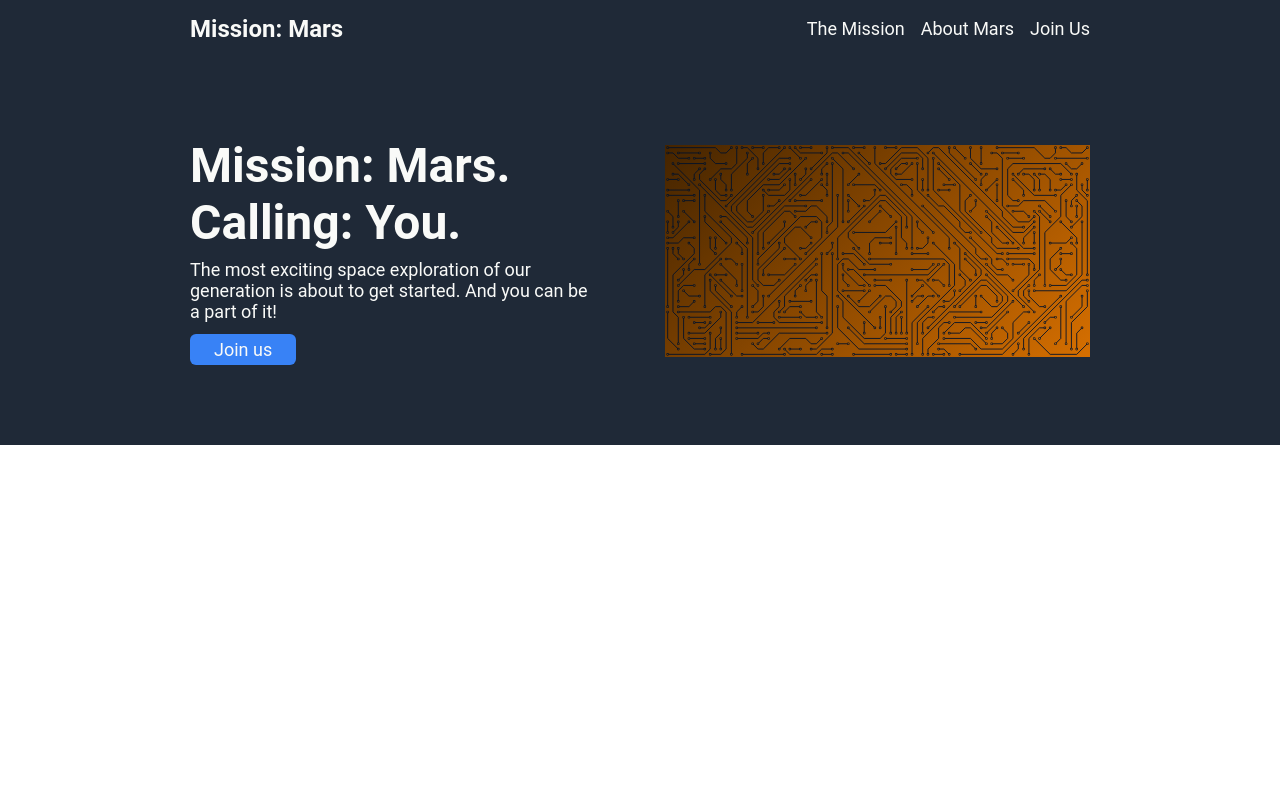
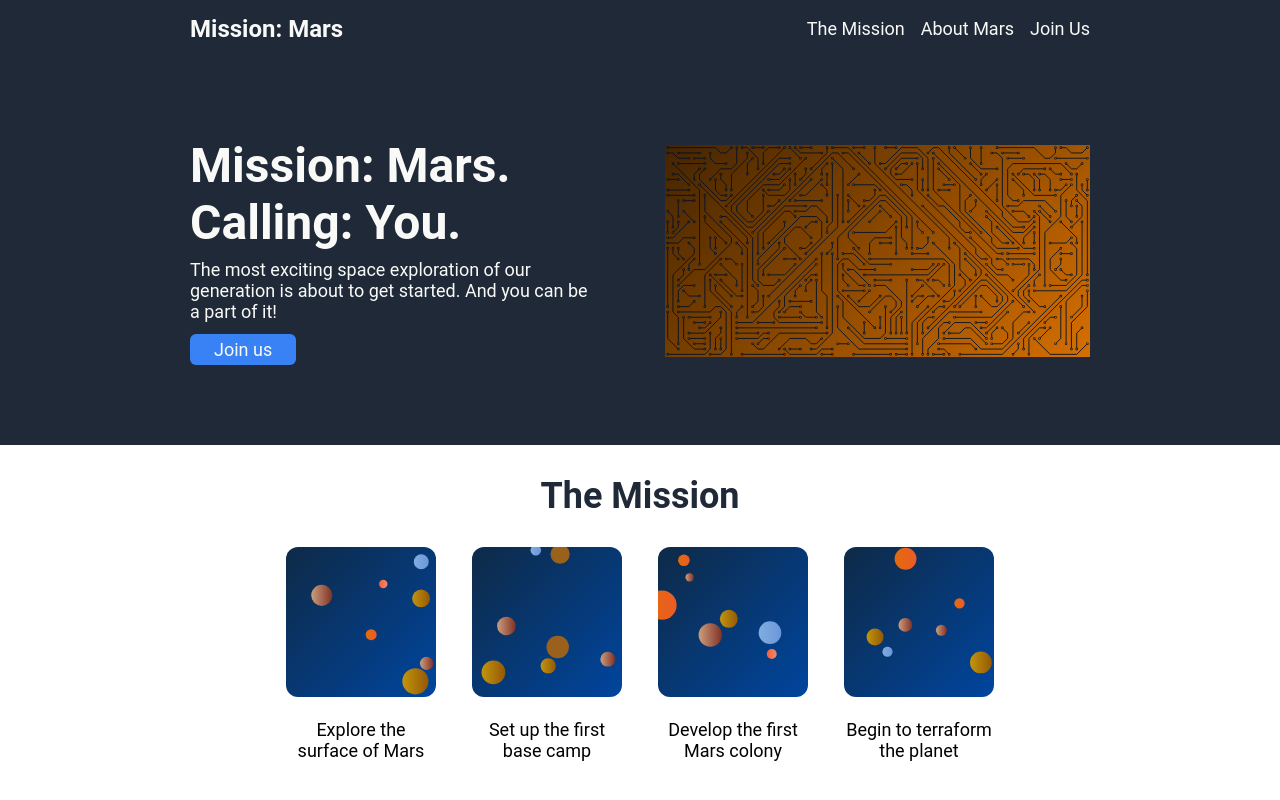
Before and after one commit to AmyGois/landing-page, a plain HTML site: page index.html in a window 1280 px wide. Drawn offline with Linux system fonts and the light colour scheme.

Commit message:
Create section 1; edit image names

```diff
--- a/index.html
+++ b/index.html
@@ -10,6 +10,7 @@
     <nav>
       <div class="container">
         <a class="logo" href="#">Mission: Mars</a>
+
         <ul>
           <li><a href="#">The Mission</a></li>
           <li><a href="#">About Mars</a></li>
@@ -25,8 +26,35 @@
           <p>The most exciting space exploration of our generation is about to get started. And you can be a part of it!</p>
           <button>Join us</button>
         </div>
+
         <img class="hero-img" src="./images/Circuit Board.svg" alt="circuit board">
       </div>
     </header>
+
+    <section>
+      <div class="container section-1">
+        <h2>The Mission</h2>
+
+        <div class="images">
+          <div class="icon">
+            <img src="./images/Moon-1.svg" alt="moons of Mars">
+            <p>Explore the surface of Mars</p>
+          </div>
+          <div class="icon">
+            <img src="./images/Moon-2.svg" alt="moons of Mars">
+            <p>Set up the first base camp</p>
+          </div>
+          <div class="icon">
+            <img src="./images/Moon-3.svg" alt="moons of Mars">
+            <p>Develop the first Mars colony</p>
+          </div>
+          <div class="icon">
+            <img src="./images/Moon-4.svg" alt="moons of Mars">
+            <p>Begin to terraform the planet</p>
+          </div>
+        </div>
+      </div>
+    </section>
+
   </body>
 </html>
--- a/styles.css
+++ b/styles.css
@@ -86,3 +86,32 @@ header p {
     max-width: 425px;
     margin-left: 16px;
 }
+
+/* Section 1 - About Mars */
+
+.section-1 {
+    flex-direction: column;
+    align-items: center;
+    margin-bottom: 60px;
+}
+
+h2 {
+    color: #1f2937;
+    font-size: 36px;
+    font-weight: bolder;
+}
+
+.images {
+    display: flex;
+    justify-content: center;
+    gap: 36px;
+}
+
+.icon img, .icon p {
+    max-width: 150px;
+    text-align: center;
+}
+
+.icon img {
+    border-radius: 12px;
+}
```
Also changed, not shown: images/Moon-1.svg (renamed from images/Moon (1).svg), images/Moon-2.svg (renamed from images/Moon (2).svg), images/Moon-3.svg (renamed from images/Moon (3).svg), images/Moon-4.svg (renamed from images/Moon.svg).
